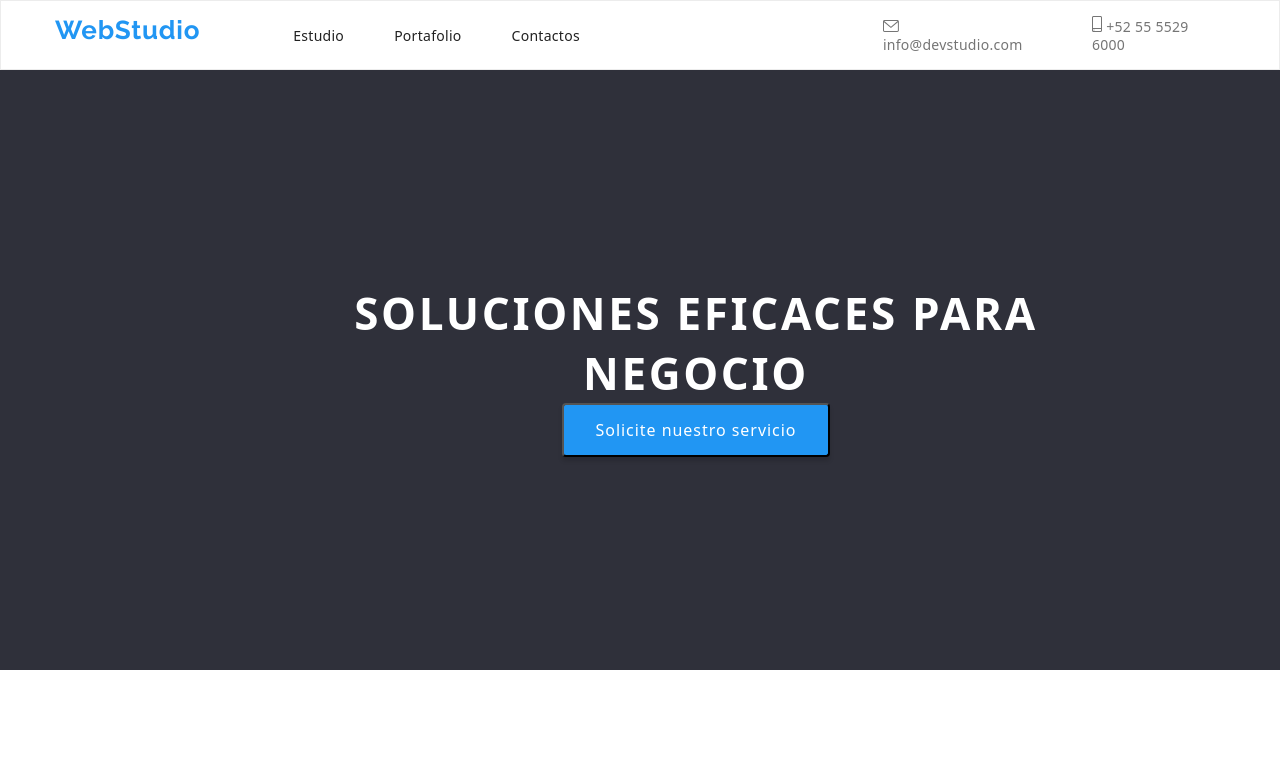
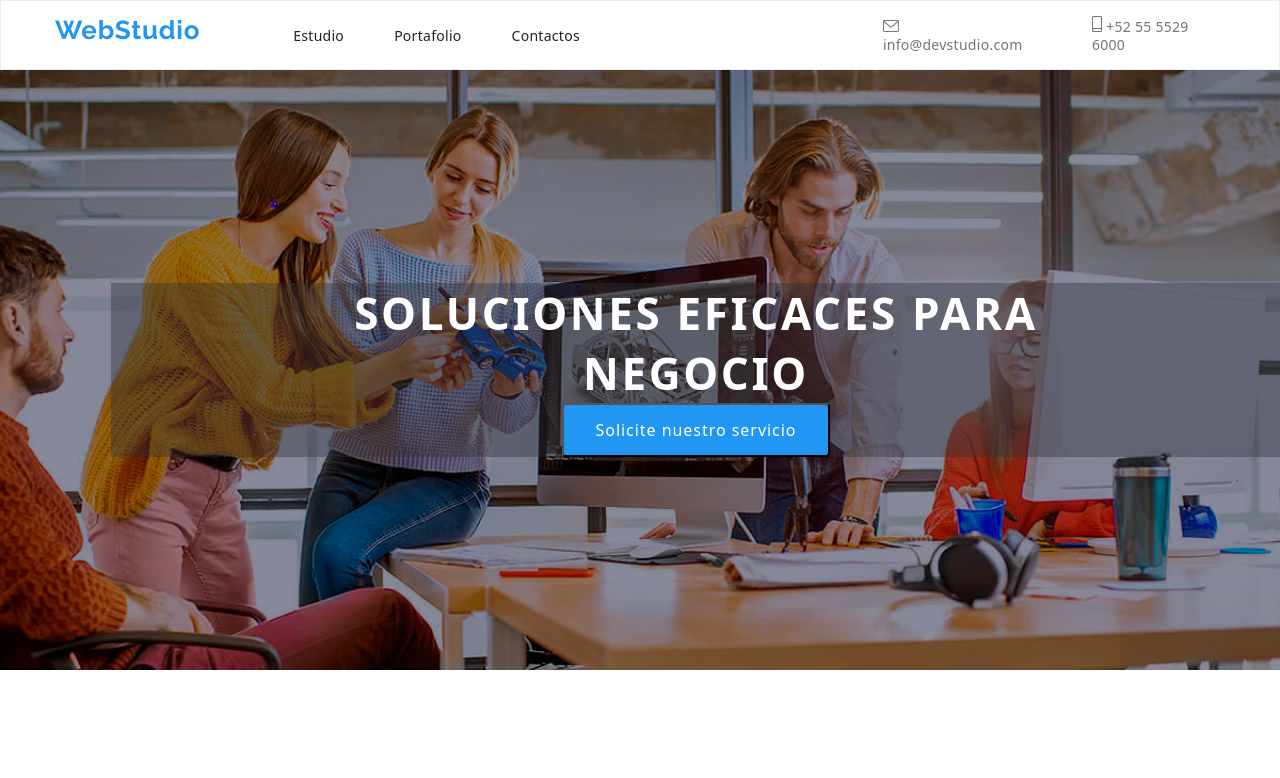
Before and after one commit to Carolinarodr/goit-markup-hw-04, a plain HTML site: page index.html in a window 1280 px wide. Shown: the top 778 px of the page. Drawn offline with nearby package versions, Linux system fonts and the light colour scheme.

Commit message:
Diseño para la seccion principal

```diff
--- a/css/styles.css
+++ b/css/styles.css
@@ -134,11 +134,19 @@ a {
 /*ESTILOS PARA EL TITULO PRINCIPAL Y EL BOTON*/
 
 .title-primary {
-    background: #2F303A;
     display: flex;
     flex-direction: column;
     justify-content: center;
     height: 600px;
+    background: url("../images/images-fond.jpg");
+    background-position: center;
+}
+
+.container-primary {
+    width: 100%;
+    height: 100%;
+    margin: 0 auto;
+    background: rgba(47, 48, 58, 0.40);
 }
 
 .title {
```
